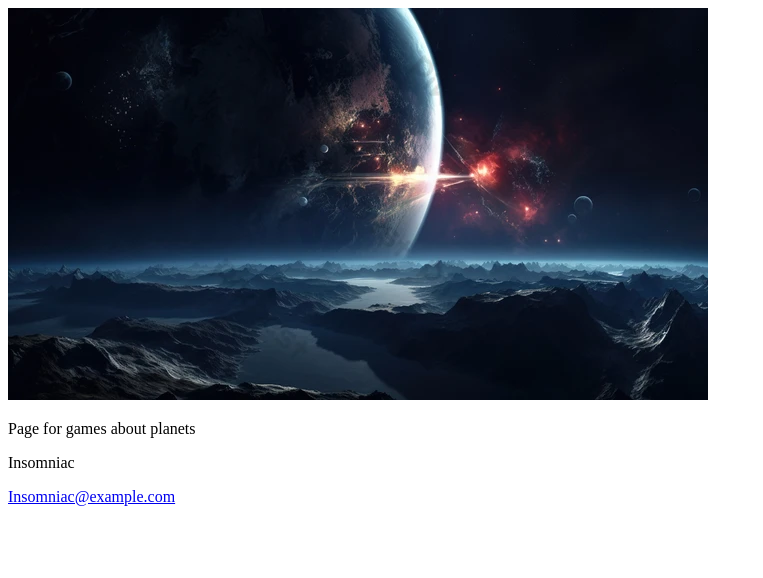
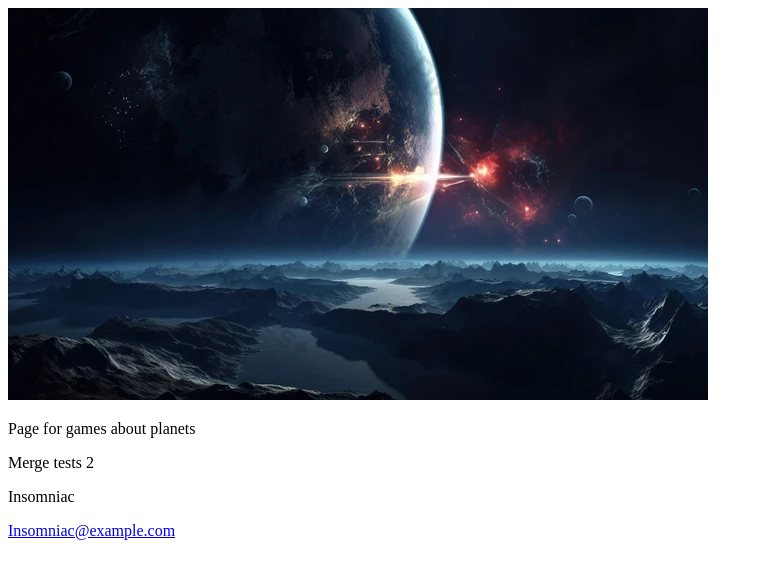
Before and after one commit to avallejoganga/Exercise_Unit5_website, a plain HTML site: page index.html in a window 1280 px wide. Shown: the whole page, without its empty margins (0-763 px from the left). Drawn offline with Linux system fonts and the light colour scheme.

Commit message:
Merge tests

```diff
--- a/index.html
+++ b/index.html
@@ -7,6 +7,7 @@
    <body>
         <img src="picture.jpg" alt="Image description">
        <p>Page for games about planets</p>
+       <p>Merge tests 2</p>
    </body>
   <footer>
         <p>Insomniac</p>
```
